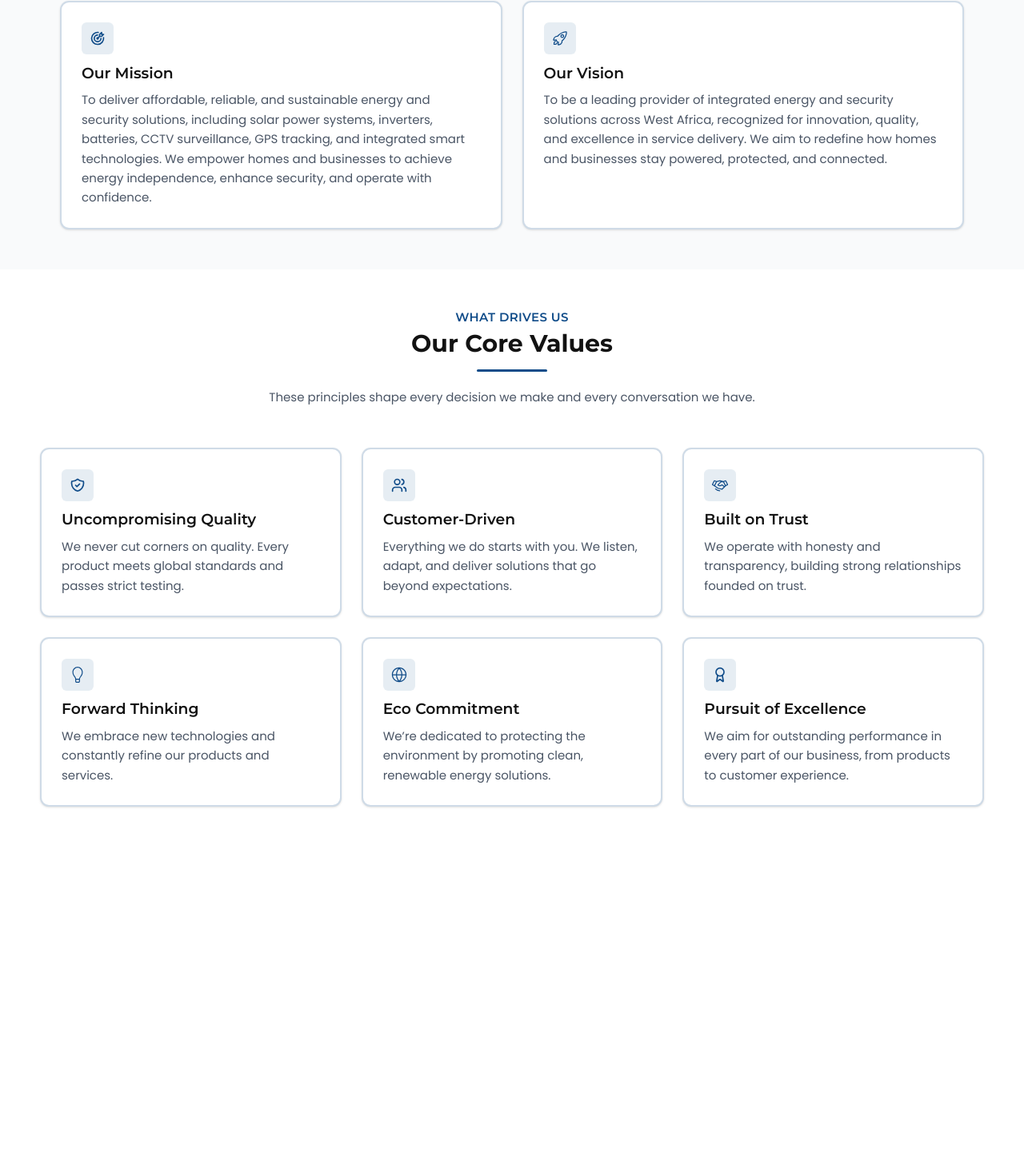
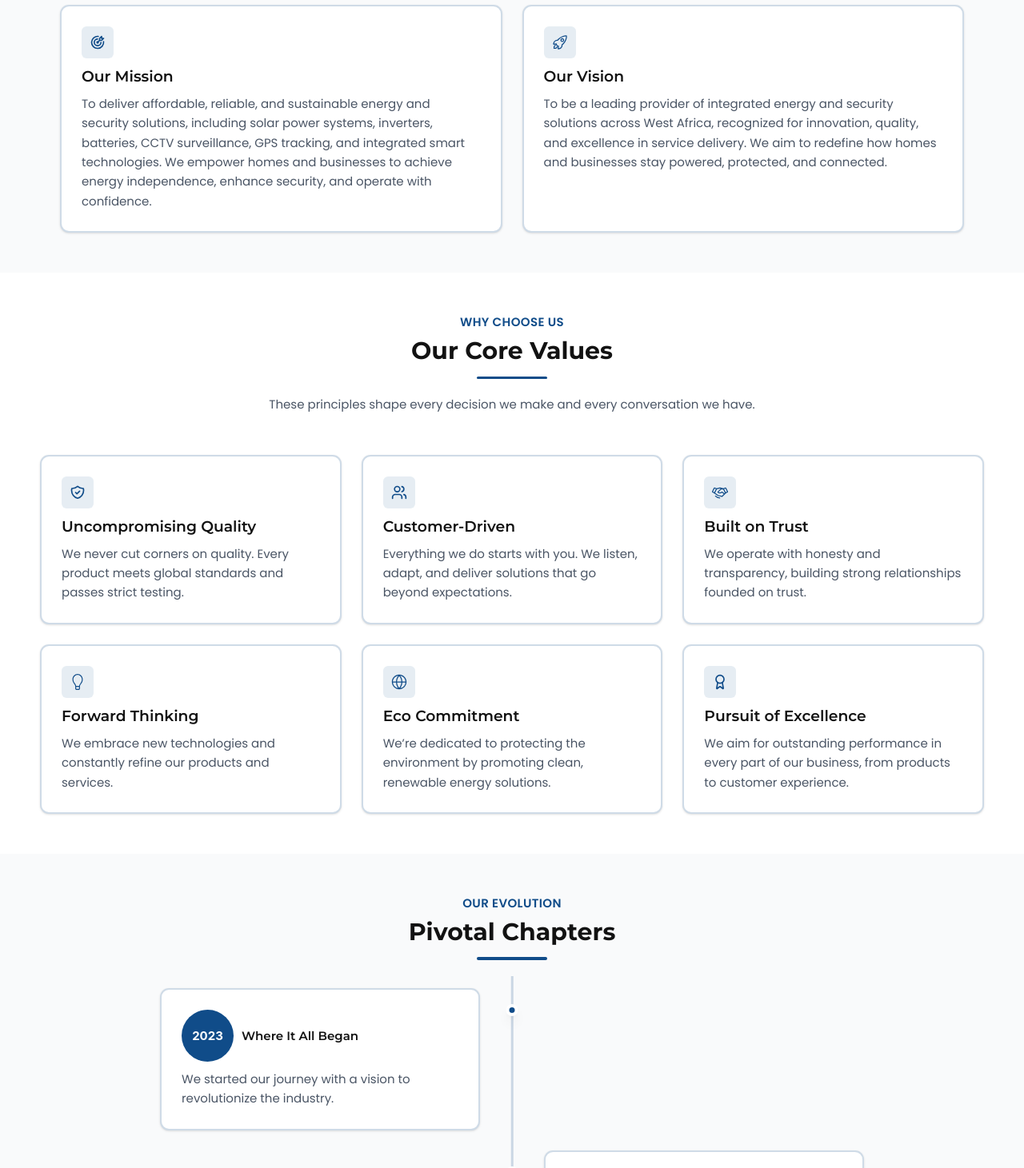
Before and after one commit to sleekping/syniciat-webapp, a Next.js app: page /about-us in a window 1280 px wide. Shown: the part 1276-2737 px from the top of the page at 80% size. Before the commit the page ends 2335 px from the top, so only its background shows below. Built offline with nearby package versions, Linux system fonts and the light colour scheme.

Commit message:
feat: add our journey section

```diff
--- a/app/about-us/page.tsx
+++ b/app/about-us/page.tsx
@@ -1,6 +1,7 @@
 import CoreValues from '@/components/about-us/CoreValues'
 import Hero from '@/components/about-us/Hero'
 import Mission from '@/components/about-us/Mission'
+import OurJourney from '@/components/about-us/OurJourney'
 import OurStory from '@/components/about-us/OurStory'
 import React from 'react'
 
@@ -11,6 +12,7 @@ const page = (): React.JSX.Element => {
             <OurStory />
             <Mission />
             <CoreValues />
+            <OurJourney />
         </main>
     )
 }
--- a/app/layout.tsx
+++ b/app/layout.tsx
@@ -60,7 +60,7 @@ export default function RootLayout({
 }>) {
   return (
     <html
-      lang="en"
+      lang="en" data-scroll-behavior="smooth"
       className={`${montserrat.variable} ${inter.variable} ${poppins.variable} ${orbitron.variable} h-full antialiased`}
     >
       <body className="">
--- a/components/about-us/CoreValues.tsx
+++ b/components/about-us/CoreValues.tsx
@@ -41,10 +41,10 @@ const values = [
 const CoreValues = (): React.JSX.Element => {
 
     return (
-        <section className='px-20 py-20  space-y-20'>
+        <section className='px-20 py-20 space-y-20' id="core-values">
             <div className="text-center mb-20 place-items-center">
-                <h2 className='text-2xl uppercase font-semibold text-primary tracking-wide'>What Drives Us</h2>
-                <h3 className='text-5xl font-bold mt-3.5 mb-6.5'>Our Core Values</h3>
+                <p className='text-2xl uppercase font-semibold text-primary tracking-wide'>Why Choose Us</p>
+                <h2 className='text-5xl font-bold mt-3.5 mb-6.5'>Our Core Values</h2>
                 <div className="w-35 h-1.5 bg-primary rounded-full mb-8"></div>
                 <p className='mt-8 text-gray-600 text-2xl'>These principles shape every decision we make and every conversation we have.</p>
             </div>
@@ -63,7 +63,7 @@ const CoreValues = (): React.JSX.Element => {
                     </article>
                 ))}
             </div>
-        </section >
+        </section>
     )
 }
 
--- /dev/null
+++ b/components/about-us/OurJourney.tsx
@@ -0,0 +1,44 @@
+import React from 'react'
+const listItem = [
+    { year: "2023", event: "Where It All Began", details: "We started our journey with a vision to revolutionize the industry." },
+    { year: "2024", event: "Product Launch", details: "Excited to announce the launch of our flagship product." },
+    { year: "2025", event: "Expansion", details: "We expanded our operations to new markets and regions." },
+    { year: "2026", event: "Awards & Recognition", details: "Received industry awards for our innovative solutions." },
+]
+const OurJourney = (): React.JSX.Element => {
+    return (
+        <section className='px-20 py-20 bg-gray-50'>
+            <div className='text-center place-items-center'>
+                <p className='text-2xl uppercase font-semibold text-primary tracking-wide'>Our Evolution</p>
+                <h2 className='text-5xl font-bold mt-3.5 mb-6.5'>Pivotal Chapters</h2>
+                <div className="w-35 h-1.5 bg-primary rounded-full mb-8" aria-hidden="true"></div>
+            </div>
+            <div className="">
+
+                <div className='relative flex gap-4 mx-60 flex-col' role='list'>
+                    <div className="hidden md:block absolute left-1/2 transform -translate-x-1/2 h-full w-1 bg-primary/20"></div>
+
+                    {listItem.map((item, i) => (
+                        <article role='listitem' className='mt-6 relative' key={i}>
+                            <div className={i % 2 === 0 ? 'mr-auto w-1/2 pr-16' : 'pl-16 ml-auto w-1/2'}>
+<div className="hidden md:block absolute top-8 left-1/2 transform -translate-x-1/2 w-6 h-6 bg-primary rounded-full border-4 border-white shadow-lg" aria-hidden="true"></div>
+                                <div className=' bg-white flex-1 rounded-2xl border-primary/20 border-2
+                shadow-sm  hover:border-primary/50 transition-all ease-in-out duration-500 hover:shadow-xl group
+                px-10 py-10'>
+                                    <div className="flex items-center gap-4">
+                                        <time dateTime={item.year} className='w-26 text-2xl h-26 text-white bg-primary flex items-center justify-center font-bold rounded-full'>{item.year}</time>
+                                        <h3 className='text-2xl font-semibold'>{item.event}</h3>
+                                    </div>
+                                    <p className='text-gray-600 text-2xl leading-relaxed mt-4'>{item.details}</p>
+
+                                </div>
+                            </div>
+                        </article>
+                    ))}</div>
+            </div>
+        </section>
+
+    )
+}
+
+export default OurJourney
--- a/components/about-us/OurStory.tsx
+++ b/components/about-us/OurStory.tsx
@@ -15,7 +15,7 @@ const OurStory = (): React.JSX.Element => {
 
             <div className=''>
                 <div className="header">
-                    <h3 className='text-primary text-2xl uppercase tracking-wide  font-semibold' id="our-story">Our Story</h3>
+                    <p className='text-primary text-2xl uppercase tracking-wide  font-semibold' id="our-story">Our Story</p>
                     <h2 className='text-6xl font-bold mt-3 mb-8 max-tab:text-5xl max-mdPhone:text-4xl'>Powering Your World, Securing Your Future</h2>
                     <div className="w-35 h-1.5 bg-primary rounded-full mb-8"></div>
                     <div className='space-y-6 text-gray-600 leading-relaxed pt-4'>
```
